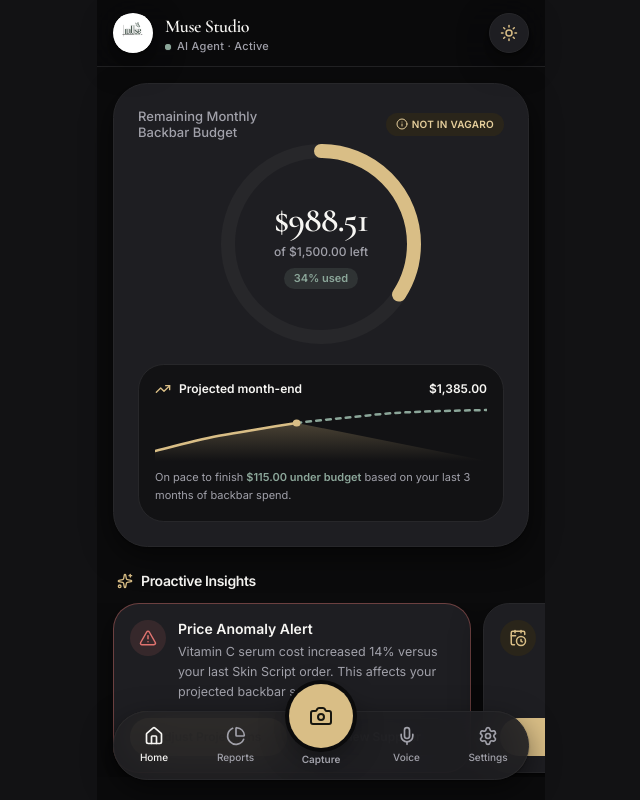
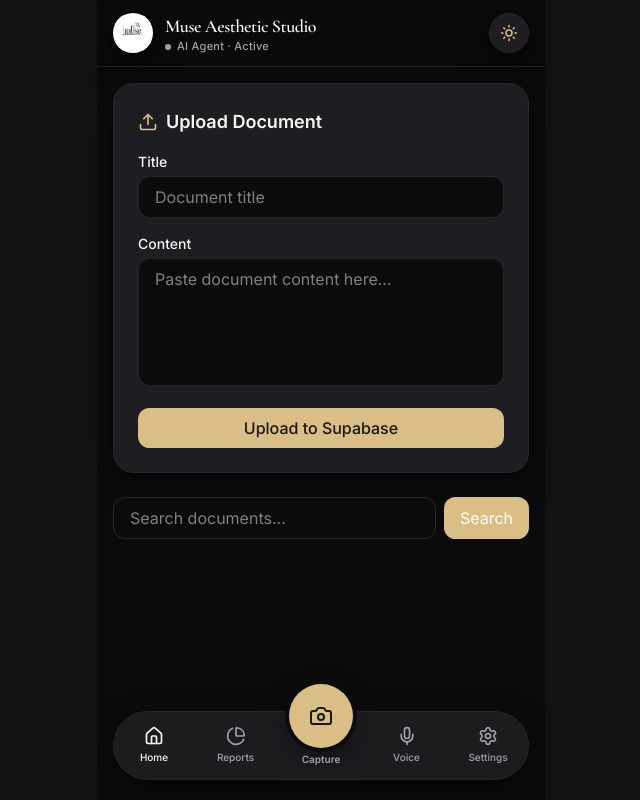
Before and after one commit to slashmcp/muse-aesthetic-studio-app, a Next.js app: page / in a window 1280 px wide. Shown: the top 800 px of the page, without its empty margins (319-959 px from the left). Built offline with nearby package versions, Linux system fonts and the light colour scheme.

Commit message:
Add Supabase document upload and update logo text

```diff
--- /dev/null
+++ b/app/api/search/route.ts
@@ -0,0 +1,25 @@
+import { NextResponse } from 'next/server'
+import { supabase } from '@/lib/supabase/client'
+
+export async function GET(request: Request) {
+  const { searchParams } = new URL(request.url)
+  const query = searchParams.get('q')
+
+  if (!query) {
+    return NextResponse.json({ data: [] })
+  }
+
+  // Format the query for PostgreSQL to_tsquery by replacing spaces with & or just basic parsing
+  const formattedQuery = query.split(' ').filter(Boolean).join(' | ')
+
+  const { data, error } = await supabase.rpc('search_documents', {
+    search_query: formattedQuery,
+  })
+
+  if (error) {
+    console.error('Search error:', error)
+    return NextResponse.json({ error: error.message }, { status: 500 })
+  }
+
+  return NextResponse.json({ data })
+}
--- /dev/null
+++ b/app/api/upload/route.ts
@@ -0,0 +1,28 @@
+import { NextResponse } from 'next/server'
+import { supabase } from '@/lib/supabase/client'
+
+export async function POST(request: Request) {
+  try {
+    const { title, content } = await request.json()
+
+    if (!title || !content) {
+      return NextResponse.json({ error: 'Title and content are required' }, { status: 400 })
+    }
+
+    const { data, error } = await supabase
+      .from('documents')
+      .insert([{ title, content }])
+      .select()
+      .single()
+
+    if (error) {
+      console.error('Upload error:', error)
+      return NextResponse.json({ error: error.message }, { status: 500 })
+    }
+
+    return NextResponse.json({ data })
+  } catch (error: any) {
+    console.error('Server error:', error)
+    return NextResponse.json({ error: error.message || 'Internal Server Error' }, { status: 500 })
+  }
+}
--- a/components/muse/app-shell.tsx
+++ b/components/muse/app-shell.tsx
@@ -2,12 +2,11 @@
 
 import { useEffect, useState } from 'react'
 import { Header } from './header'
-import { BudgetDashboard } from './budget-dashboard'
-import { AgentStream } from './agent-stream'
-import { Ledger } from './ledger'
 import { BottomDock } from './bottom-dock'
 import { VoiceOverlay } from './voice-overlay'
 import { CaptureModal } from './capture-modal'
+import { DocumentUpload } from './document-upload'
+import { SearchBar } from './search-bar'
 
 type Theme = 'dark' | 'light'
 
@@ -33,9 +32,8 @@ export function AppShell() {
       <Header theme={theme} onToggleTheme={toggleTheme} />
 
       <main className="flex-1 space-y-6 px-4 pb-36 pt-4">
-        <BudgetDashboard />
-        <AgentStream />
-        <Ledger />
+        <DocumentUpload />
+        <SearchBar />
       </main>
 
       <BottomDock
--- /dev/null
+++ b/components/muse/document-upload.tsx
@@ -0,0 +1,88 @@
+'use client'
+
+import { useState } from 'react'
+import { Upload } from 'lucide-react'
+
+export function DocumentUpload() {
+  const [title, setTitle] = useState('')
+  const [content, setContent] = useState('')
+  const [isLoading, setIsLoading] = useState(false)
+  const [message, setMessage] = useState('')
+
+  const handleUpload = async (e: React.FormEvent) => {
+    e.preventDefault()
+    if (!title.trim() || !content.trim()) return
+
+    setIsLoading(true)
+    setMessage('')
+    try {
+      const res = await fetch('/api/upload', {
+        method: 'POST',
+        headers: { 'Content-Type': 'application/json' },
+        body: JSON.stringify({ title, content }),
+      })
+      const data = await res.json()
+
+      if (res.ok && data.data) {
+        setMessage('Document uploaded successfully!')
+        setTitle('')
+        setContent('')
+      } else {
+        setMessage(data.error || 'Failed to upload document')
+      }
+    } catch (error) {
+      console.error('Error uploading:', error)
+      setMessage('An error occurred while uploading.')
+    } finally {
+      setIsLoading(false)
+    }
+  }
+
+  return (
+    <div className="w-full max-w-xl mx-auto space-y-4 p-6 bg-card border border-border rounded-xl shadow-soft">
+      <div className="flex items-center gap-2 mb-4">
+        <Upload className="h-5 w-5 text-gold" />
+        <h2 className="text-lg font-semibold">Upload Document</h2>
+      </div>
+
+      <form onSubmit={handleUpload} className="space-y-4">
+        <div>
+          <label className="block text-sm font-medium text-foreground mb-1">Title</label>
+          <input
+            type="text"
+            value={title}
+            onChange={(e) => setTitle(e.target.value)}
+            className="w-full px-4 py-2 bg-background border border-border rounded-md focus:outline-none focus:ring-1 focus:ring-ring"
+            placeholder="Document title"
+            required
+          />
+        </div>
+
+        <div>
+          <label className="block text-sm font-medium text-foreground mb-1">Content</label>
+          <textarea
+            value={content}
+            onChange={(e) => setContent(e.target.value)}
+            className="w-full px-4 py-2 bg-background border border-border rounded-md h-32 resize-none focus:outline-none focus:ring-1 focus:ring-ring"
+            placeholder="Paste document content here..."
+            required
+          />
+        </div>
+
+        <button
+          type="submit"
+          disabled={isLoading}
+          className="w-full px-4 py-2 text-primary-foreground bg-primary rounded-md disabled:opacity-50 font-medium transition hover:opacity-90"
+        >
+          {isLoading ? 'Uploading...' : 'Upload to Supabase'}
+        </button>
+      </form>
+
+      {message && (
+        <p className={`text-sm text-center font-medium ${message.includes('successfully') ? 'text-sage' : 'text-destructive'}`}>
+          {message}
+        </p>
+      )}
+    </div>
+  )
+}
--- a/components/muse/header.tsx
+++ b/components/muse/header.tsx
@@ -26,7 +26,7 @@ export function Header({
           </div>
           <div className="leading-tight">
             <p className="font-serif text-lg font-semibold tracking-tight text-foreground">
-              Muse Studio
+              Muse Aesthetic Studio
             </p>
             <div className="flex items-center gap-1.5">
               <span className="relative flex h-1.5 w-1.5">
--- /dev/null
+++ b/components/muse/search-bar.tsx
@@ -0,0 +1,59 @@
+'use client'
+
+import { useState } from 'react'
+
+export function SearchBar() {
+  const [query, setQuery] = useState('')
+  const [results, setResults] = useState<any[]>([])
+  const [isLoading, setIsLoading] = useState(false)
+
+  const handleSearch = async (e: React.FormEvent) => {
+    e.preventDefault()
+    if (!query.trim()) return
+
+    setIsLoading(true)
+    try {
+      const res = await fetch(`/api/search?q=${encodeURIComponent(query)}`)
+      const data = await res.json()
+      if (data.data) {
+        setResults(data.data)
+      }
+    } catch (error) {
+      console.error('Error searching:', error)
+    } finally {
+      setIsLoading(false)
+    }
+  }
+
+  return (
+    <div className="w-full max-w-xl mx-auto space-y-4">
+      <form onSubmit={handleSearch} className="flex gap-2">
+        <input
+          type="text"
+          value={query}
+          onChange={(e) => setQuery(e.target.value)}
+          placeholder="Search documents..."
+          className="flex-1 px-4 py-2 bg-background border rounded-md"
+        />
+        <button
+          type="submit"
+          disabled={isLoading}
+          className="px-4 py-2 text-white bg-primary rounded-md disabled:opacity-50"
+        >
+          {isLoading ? 'Searching...' : 'Search'}
+        </button>
+      </form>
+
+      {results.length > 0 && (
+        <div className="space-y-4">
+          {results.map((doc) => (
+            <div key={doc.id} className="p-4 bg-background border rounded-lg">
+              <h3 className="font-bold text-lg">{doc.title}</h3>
+              <p className="text-muted-foreground mt-2">{doc.content.substring(0, 150)}...</p>
+            </div>
+          ))}
+        </div>
+      )}
+    </div>
+  )
+}
--- /dev/null
+++ b/lib/supabase/client.ts
@@ -0,0 +1,6 @@
+import { createClient } from '@supabase/supabase-js'
+
+const supabaseUrl = process.env.NEXT_PUBLIC_SUPABASE_URL!
+const supabaseAnonKey = process.env.NEXT_PUBLIC_SUPABASE_ANON_KEY!
+
+export const supabase = createClient(supabaseUrl, supabaseAnonKey)
--- a/package.json
+++ b/package.json
@@ -10,6 +10,7 @@
   },
   "dependencies": {
     "@base-ui/react": "^1.5.0",
+    "@supabase/supabase-js": "^2.110.0",
     "@vercel/analytics": "1.6.1",
     "class-variance-authority": "^0.7.1",
     "clsx": "^2.1.1",
```
Also changed, not shown: app/page.tsx (line endings or trailing spaces), next-env.d.ts (added), 1 other file (tests, documents, lock files or other folders).
